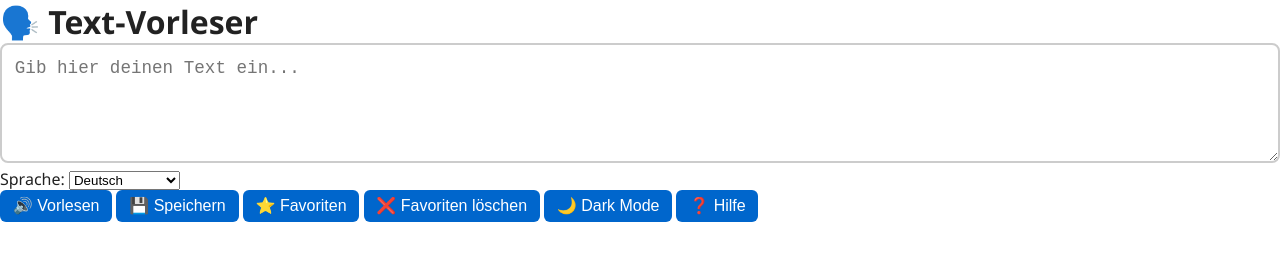
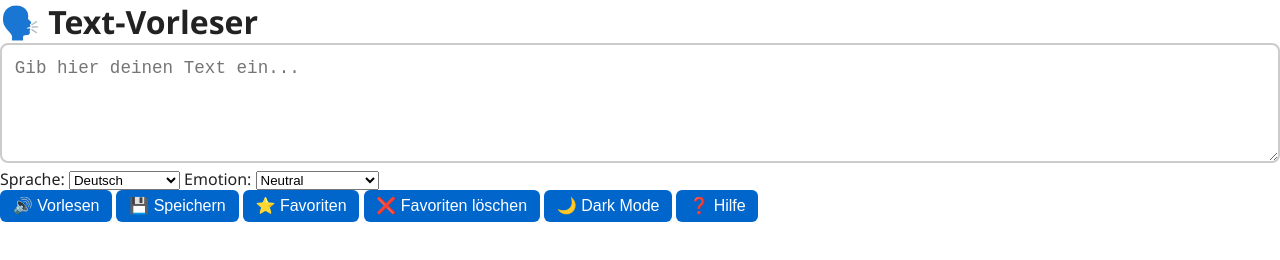
Before and after one commit to Prinzvonbinz/Sag-mir, a plain HTML site: page index.html in a window 1280 px wide. Drawn offline with Linux system fonts and the light colour scheme.

Commit message:
Update index.html

```diff
--- a/index.html
+++ b/index.html
@@ -23,7 +23,17 @@
           <option value="nl">Niederländisch</option>
         </select>
       </label>
-      <div>
+
+      <label>Emotion:
+        <select id="emotionSelect">
+          <option value="neutral">Neutral</option>
+          <option value="happy">Fröhlich</option>
+          <option value="sad">Traurig</option>
+          <option value="angry">Wütend</option>
+          <option value="sexy">Sexuell / Pervers</option>
+        </select>
+      </label>
+    </div>
 
     <div class="menu">
       <button id="speakBtn">🔊 Vorlesen</button>
```
